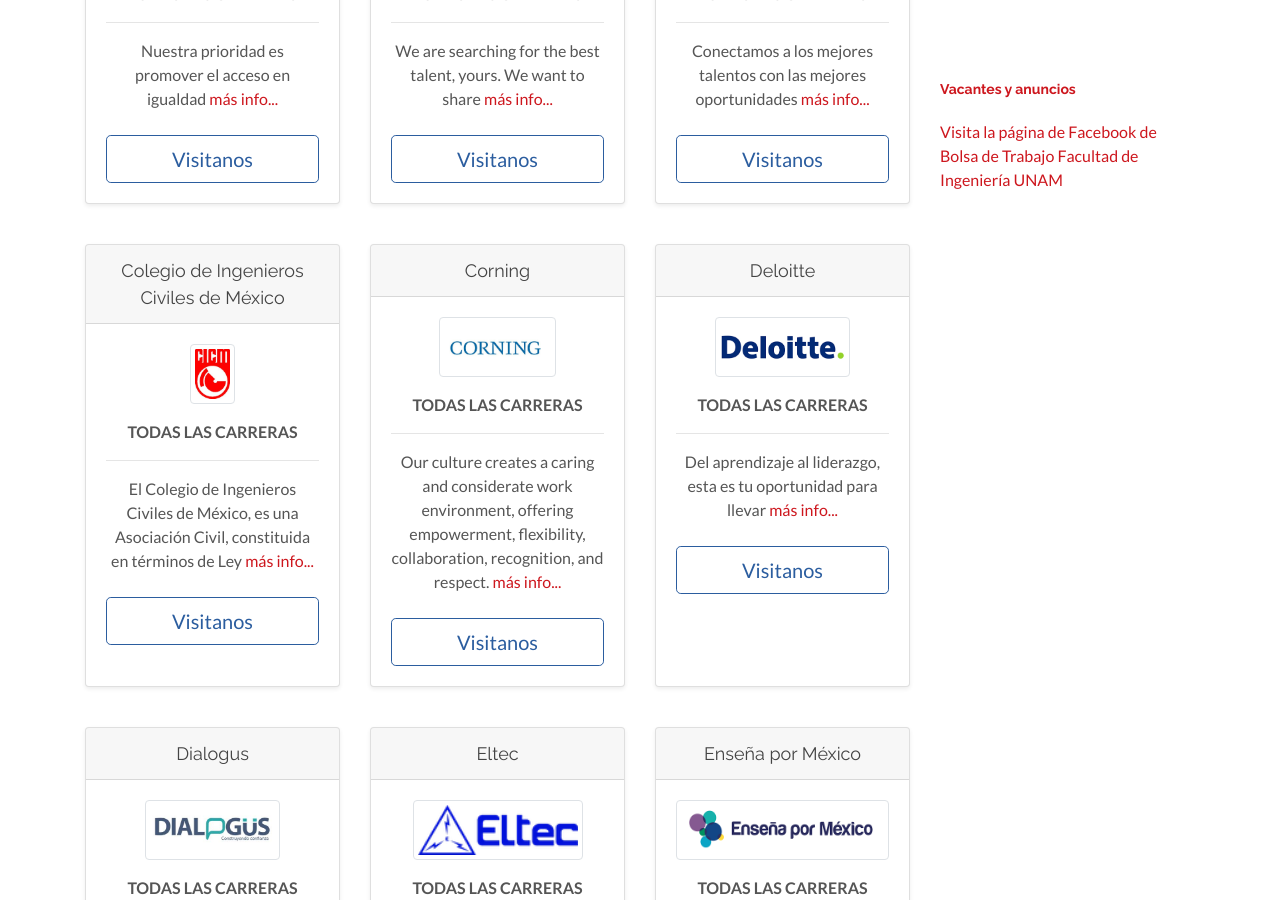
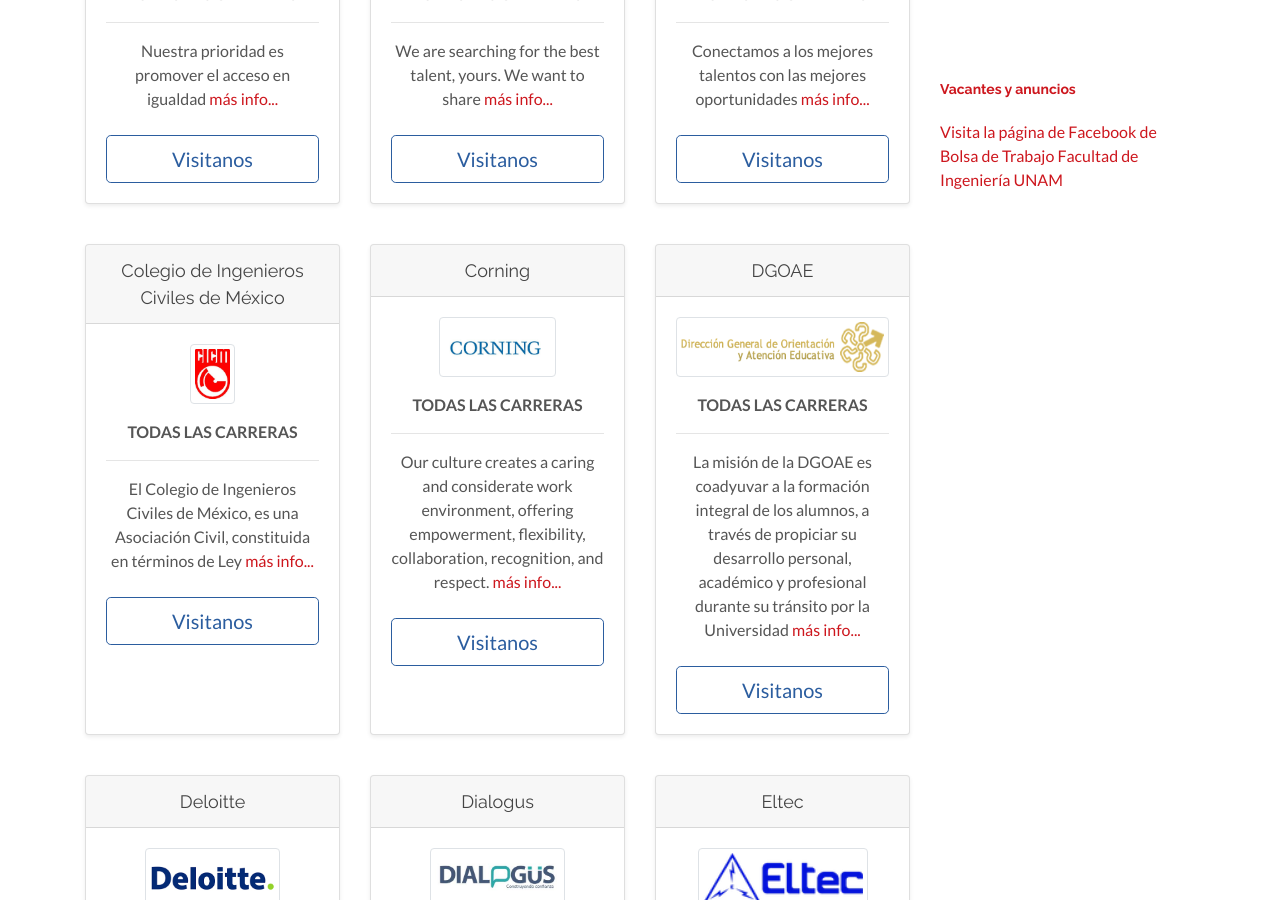
Before and after one commit to feria-empleo-facultad-ingenieria/2019, a Jekyll site: the page built from empresas.html, in a window 1280 px wide and 900 px high, scrolled down 1023 px. Built offline with Jekyll 4.4.1, drawn with Linux system fonts in a browser that asks for light colours; some of the changed text lies outside the part shown.

Commit message:
initial commit

```diff
--- a/_data/companies.yml
+++ b/_data/companies.yml
@@ -6,8 +6,8 @@
   teaser: Accenture is a leading global professional services company, providing
   abstract: Accenture is a leading global professional services company, providing a broad range of services and solutions in strategy, consulting, digital, technology and operations.
   stand: S/A
-  height1: 100px
-
+  height1: 40px
+  height: 80px
 #- siteurl: https://www.alstom.com/
 #  logourl: images/companies/alstom.jpg
 #  name: Alstom
@@ -23,7 +23,8 @@
   teaser: While our impact on the world is big, we offer many of the advantages of a smaller organization.
   abstract: While our impact on the world is big, we offer many of the advantages of a smaller organization. Every employee has a real opportunity to make important contributions that directly benefit our customers and drive our success.
   stand: S/A
-  height1: 100px
+  height1: 30px
+  height: 80px
 
 - siteurl: https://www.audi.com/corporate/en/careers.html
   logourl: images/companies/audi.png
@@ -32,6 +33,8 @@
   teaser: Audi offers you a modern work environment with many additional
   abstract: Audi offers you a modern work environment with many additional, personalized benefits, training and development options, health programs, as well as a support for your personal life and career. We incentivize young people and experienced professionals alike to contribute with their knowledge and skills in a targeted manner. Whether you are looking to start your professional journey, attend a dual university or take the next career step, Audi is a powerful partner, who gives you the flexibility you need for your personal growth.
   stand: S/A
+  height1: 40px
+  height: 80px
 
 - siteurl: https://www.banamex.com/gentebanamex/
   logourl: images/companies/citibanamex.jpg
@@ -40,6 +43,8 @@
   teaser: Nuestra prioridad es promover el acceso en igualdad
   abstract: Nuestra prioridad es promover el acceso en igualdad de términos para ambos géneros al empleo y crecimiento profesional en la empresa, así como a la capacitación y participación en los procesos de toma de decisiones.
   stand: S/A
+  height1: 40px
+  height: 80px
 
 - siteurl: https://www.bancomer.com
   logourl: images/companies/bancomer.jpg
@@ -48,6 +53,8 @@
   teaser: We are searching for the best talent, yours. We want to share
   abstract: We are searching for the best talent, yours. We want to share with you the values that makes us strong and allow us to keep creating opportunities through empathy and integrity, while thinking big and always putting the customer first. We are looking for committed professionals who work as one team, like you.
   stand: S/A
+  height1: 40px
+  height: 80px
 
 - siteurl: http://www.ciadetalentos.com.mx/
   logourl: images/companies/ciatalentos.jpg
@@ -56,6 +63,8 @@
   teaser: Conectamos a los mejores talentos con las mejores oportunidades
   abstract: Conectamos a los mejores talentos con las mejores oportunidades, y desarrollamos tanto empresas como personas para que alcancen, todos los días, la mejor versión de sí mismos. El Grupo Cia de Talentos es mucho más que una consultora de selección y desarrollo somos una empresa de educación para la carrera. Creemos en el potencial de todos en cada uno siempre existe un talento capaz de transformar y movilizar a las empresas y a la sociedad. Para eso trabajamos.
   stand: S/A
+  height1: 40px
+  height: 80px
 
 - siteurl: http://cicm.org.mx/
   logourl: images/companies/cicm.jpg
@@ -64,6 +73,8 @@
   teaser: El Colegio de Ingenieros Civiles de México, es una Asociación Civil, constituida en términos de Ley
   abstract: El Colegio de Ingenieros Civiles de México, es una Asociación Civil, constituida en términos de Ley, que se rige por su estatuto y la Ley Reglamentaria del Artículo Quinto Constitucional, que regula el Ejercicio de las Profesiones. Tiene por objeto, asegurar que el ejercicio profesional de la ingeniería civil en México se realice en el más alto plano legal, ético, moral.
   stand: S/A
+  height1: 30px
+  height: 80px
 
 - siteurl: https://www.corning.com/worldwide/en/careers.html
   logourl: images/companies/corning.jpg
@@ -72,6 +83,18 @@
   teaser: Our culture creates a caring and considerate work environment, offering empowerment, flexibility, collaboration, recognition, and respect.
   abstract: Our culture creates a caring and considerate work environment, offering empowerment, flexibility, collaboration, recognition, and respect. It’s a culture of learning and innovation, where mentoring and being mentored go hand-in-hand. Our leaders are always approachable and value the contributions of every employee
   stand: S/A
+  height1: 40px
+  height: 80px
+
+- siteurl: http://www.dgoae.unam.mx/index.html
+  logourl: images/companies/DGOAE.png
+  name: DGOAE
+  carreras: TODAS LAS CARRERAS
+  teaser: La misión de la DGOAE es coadyuvar a la formación integral de los alumnos, a través de propiciar su desarrollo personal, académico y profesional durante su tránsito por la Universidad
+  abstract: Coadyuvar a la formación integral de los alumnos, a través de propiciar su desarrollo personal, académico y profesional durante su tránsito por la Universidad, mediante la prestación de diversos servicios educativos y de orientación, con los que se les proporcione apoyos y estímulos para favorecer la calidad de su permanencia y desempeño académico; información que los apoye en la toma de decisiones; oportunidad para aplicar sus conocimientos y habilidades profesionales en la solución de problemas de su comunidad, fomentando en ellos una conciencia de servicio y retribución a la sociedad; y estrategias que les faciliten su incorporación al mercado laboral.
+  stand: S/A
+  height1: 20px
+  height: 60px
 
 - siteurl: https://jobs2.deloitte.com/mx/es?icid=top_job-search&amp;id=mx
   logourl: images/companies/deloitte.jpg
@@ -80,6 +103,8 @@
   teaser: Del aprendizaje al liderazgo, esta es tu oportunidad para llevar
   abstract: ¿Estás preparado para aplicar tus conocimientos y experiencias a desafíos nuevos y emocionantes? Del aprendizaje al liderazgo, esta es tu oportunidad para llevar tu carrera al siguiente nivel. Busca una oferta de empleo e inscríbete hoy.
   stand: S/A
+  height1: 40px
+  height: 80px
 
 - siteurl: http://www.dialogus.com.mx/
   logourl: images/companies/dialogus.jpg
@@ -88,6 +113,8 @@
   teaser: Somos una firma de consultoría dedicada a construir confianza al interior de nuestros clientes mediante servicios especializados
   abstract: Somos una firma de consultoría dedicada a construir confianza al interior de nuestros clientes mediante servicios especializados y prácticas de negocio innovadoras generando eficiencias y prosperidad.
   stand: S/A
+  height1: 40px
+  height: 80px
 
 - siteurl: https://www.eltec.mx/
   logourl: images/companies/eltec.webp
@@ -96,6 +123,8 @@
   teaser: Eltec emplea a más de 250 personas y tiene la certificación ISO-9000.
   abstract: Eltec emplea a más de 250 personas y tiene la certificación ISO-9000. También contamos con certificación CSA y varias patentes.
   stand: S/A
+  height1: 30px
+  height: 50px
 
 - siteurl: http://www.ensenapormexico.org/sumate-al-staff
   logourl: images/companies/ensena.png
@@ -104,6 +133,8 @@
   teaser: Conformamos una red de aliados y líderes profesionistas con perfil de excelencia y liderazgo
   abstract: Conformamos una red de aliados y líderes profesionistas con perfil de excelencia y liderazgo transformacional (Profesionales Enseña por México), comprometidos con el país en impactar de manera directa en el ámbito académico y social, dentro y fuera de las aulas de Educación Básica & Media Superior, y Primera Infancia.
   stand: S/A
+  height1: 25px
+  height: 80px
 
 - siteurl: http://www.gaya.mx/
   logourl: images/companies/gaya.jpg
@@ -112,6 +143,8 @@
   teaser: GAYA es una historia de crecimiento sostenido, madurez institucional
   abstract: GAYA es una historia de crecimiento sostenido, madurez institucional y orientación al cliente, cimentada en la solidez financiera de la empresa. Nuestros clientes cuentan con el respaldo de fianzas y garantías ofrecidas directamente por GAYA, del uso de tecnología de punta y de nuestra experiencia en campo para temas de sustentabilidad LEED® y procesos certificados de Lean Construction.
   stand: S/A
+  height1: 40px
+  height: 80px
 
 - siteurl: https://www.gm.com.mx/corporativo/empleo_gm/
   logourl: images/companies/gm2.png
@@ -120,6 +153,8 @@
   teaser: Conoce nuestras áreas de desarrollo y encuentra información acerca de nuestro proceso de selección.
   abstract: Conoce nuestras áreas de desarrollo y encuentra información acerca de nuestro proceso de selección. Aquí podrás registrarte y aplicar a las oportunidades de empleo disponibles.
   stand: S/A
+  height1: 30px
+  height: 80px
 
 #- siteurl: https://www.goldcorp.com/English/home/default.aspx
 #  logourl: images/companies/goldcorp.png
@@ -128,6 +163,7 @@
 #  teaser: Goldcorp es una de las empresas productoras de oro de más rápido crecimiento del mundo
 #  abstract: Goldcorp es una de las empresas productoras de oro de más rápido crecimiento del mundo, con operaciones y proyectos en desarrollo localizados en jurisdicciones seguras en distintos puntos del continente americano. Goldcorp, una empresa canadiense con sede en Vancouver, Columbia Británica, emplea a más de 15,000 personas.
 #  stand: S/A
+#  height1: 40px
 
 - siteurl: http://www.henkel.mx/index.htm
   logourl: images/companies/henkel.jpg
@@ -136,6 +172,8 @@
   teaser: El pensamiento emprendedor es parte de nuestra identidad. Únete a nuestros equipos
   abstract: El pensamiento emprendedor es parte de nuestra identidad. Únete a nuestros equipos diversos y globales y comienza cada día convirtiendo tus ideas en realidad. Puedes elegir entre innumerables oportunidades y desarrollar tu carrera al mismo tiempo que das forma activamente a las marcas y tecnologías de Henkel.
   stand: S/A
+  height1: 40px
+  height: 80px
 
 - siteurl: https://www.hilti.com.mx/
   logourl: images/companies/hilti.jpg
@@ -144,6 +182,8 @@
   teaser: ¿Buscas empleo? Consulta nuestras vacantes de empleo, las cuales puedes filtrar ya sea por área o país.
   abstract: ¿Buscas empleo? Consulta nuestras vacantes de empleo, las cuales puedes filtrar ya sea por área o país. Si no consigues el trabajo de tus sueños, sigue buscando, ya que actualizamos nuestra información con regularidad, o también puedes enviarnos tu postulación.
   stand: S/A
+  height1: 25px
+  height: 60px
 
 - siteurl: https://www.honeywell.com/careers
   logourl: images/companies/honeywell.png
@@ -152,6 +192,8 @@
   teaser: We combine physical products with software solutions to link people and businesses
   abstract: We combine physical products with software solutions to link people and businesses to the information they need to be more efficient, more productive and more connected.
   stand: S/A
+  height1: 30px
+  height: 80px
 
 - siteurl: http://career.huawei.com/reccampportal/#campus4/content.html
   logourl: images/companies/huawei.png
@@ -160,6 +202,8 @@
   teaser: Heroes may come from anywhere. Everyone who makes a contribution should be rewarded
   abstract: Heroes may come from anywhere. Everyone who makes a contribution should be rewarded. Come and experience customer centricity and inspiring dedication, and build a Better Connected World with us
   stand: S/A
+  height1: 25px
+  height: 80px
 
 - siteurl: https://www-05.ibm.com/employment/mx-es/?lnk=mca_mxes
   logourl: images/companies/ibm.jpg
@@ -168,6 +212,8 @@
   teaser: En IBM, el trabajo es más que un empleo, es una llamada. A construir. Diseñar. Crear código. Consultar.
   abstract: En IBM, el trabajo es más que un empleo, es una llamada. A construir. Diseñar. Crear código. Consultar. Pensar junto con los clientes y vender. Crear mercados. Inventar. Colaborar. No solo hacer algo mejor, sino intentar cosas que usted nunca pensó que fueran posibles. Liderar en esta nueva era de tecnología y resolver algunos de los problemas más desafiantes del mundo. Hagamos que la inteligencia trabaje.
   stand: S/A
+  height1: 40px
+  height: 80px
 
 - siteurl: https://www.ica.com.mx/ica-fluor
   logourl: images/companies/icafluor.jpg
@@ -176,14 +222,16 @@
   teaser: ICA-Fluor Daniel, S. de R.L. de C.V. (ICA Fluor) es una empresa conjunta formada por el
   abstract: ICA-Fluor Daniel, S. de R.L. de C.V. (ICA Fluor) es una empresa conjunta formada por el grupo mexicano de construcción e ingeniería ICA y la firma estadounidense de ingeniería, procura, construcción y mantenimiento Fluor Corp. Sus áreas de operación incluyen vías terrestres, puertos y obras marítimas, aeropuertos, agua, energía, obras subterráneas, transporte masivo, edificación social, industria, petróleo y gas, minería, desarrollo inmobiliario y prefabricación.
   stand: S/A
+  height1: 40px
+  height: 80px
 
-- siteurl: https://www.inroads.org.mx/
-  logourl: images/companies/inroads.jpg
-  name: Inroads
-  carreras: TODAS LAS CARRERAS
-  teaser: INROADS de México, A.C. es una organización no lucrativa que desde 1996 está dedicada a detectar
-  abstract: INROADS de México, A.C. es una organización no lucrativa que desde 1996 está dedicada a detectar y formar talento entre jóvenes universitarios de bajos recursos económicos. Ofrecemos un programa de formación integral en alianza con empresas altamente reconocidas impulsando el desarrollo personal y profesional de los jóvenes.
-  stand: S/A
+#- siteurl: https://www.inroads.org.mx/
+#  logourl: images/companies/inroads.jpg
+#  name: Inroads
+#  carreras: TODAS LAS CARRERAS
+#  teaser: INROADS de México, A.C. es una organización no lucrativa que desde 1996 está dedicada a detectar
+#  abstract: INROADS de México, A.C. es una organización no lucrativa que desde 1996 está dedicada a detectar y formar talento entre jóvenes universitarios de bajos recursos económicos. Ofrecemos un programa de formación integral en alianza con empresas altamente reconocidas impulsando el desarrollo personal y profesional de los jóvenes.
+#  stand: S/A
 
 - siteurl: https://kionetworks.com
   logourl: images/companies/kio2.png
@@ -192,6 +240,8 @@
   teaser: Somos una empresa fundada en 2002, con capital 100% mexicano. Ofrecemos un amplio portafolio de infraestructuras
   abstract: Somos una empresa fundada en 2002, con capital 100% mexicano. Ofrecemos un amplio portafolio de infraestructuras y servicios de tecnologías de información de misión crítica, dentro de los más altos niveles de calidad y procesos internacionales. Contamos con 38 Centros de Datos de alta densidad y disponibilidad, los más modernos y robustos de la región, distribuidos en México, Centroamérica, El Caribe y Europa.
   stand: S/A
+  height1: 40px
+  height: 80px
 
 - siteurl: http://www.managementsolutions.com/site/ESP/default.htm
   logourl: images/companies/managementsolutions.jpg
@@ -200,6 +250,8 @@
   teaser: Management Solutions es una firma internacional de consultoría, centrada en el asesoramiento
   abstract: Management Solutions es una firma internacional de consultoría, centrada en el asesoramiento de negocio, finanzas, riesgos, organización, tecnología y procesos.
   stand: S/A
+  height1: 30px
+  height: 80px
 
 - siteurl: https://www.mobiik.com/careers
   logourl: images/companies/mobiik.png
@@ -208,6 +260,8 @@
   teaser: Mobiik is a daring and dynamic company that remains at the forefront of technology and its trends.
   abstract: Mobiik is a daring and dynamic company that remains at the forefront of technology and its trends. We also focus on the selection and recruitment of collaborators, so that we can count on the very best.
   stand: S/A
+  height1: 30px
+  height: 80px
 
 - siteurl: https://www.oracle.com/corporate/careers/
   logourl: images/companies/oracle.png
@@ -216,6 +270,8 @@
   teaser: Experience an exciting, rewarding, and impactful career.
   abstract: Experience an exciting, rewarding, and impactful career. Over the past forty years, Oracle’s mission has been to transform our world for the better through innovative technologies that modernize cities and bridge communities—while changing lives. Join us and allow your passions to fuel our continued innovations.
   stand: S/A
+  height1: 40px
+  height: 80px
 
 - siteurl: http://www.probecarios.com/v2/
   logourl: images/companies/probecarios.jpg
@@ -224,6 +280,8 @@
   teaser: Somos una organización 100% mexicana.A través del esfuerzo, perseverancia y nuestros valores
   abstract: Somos una organización 100% mexicana.A través del esfuerzo, perseverancia y nuestros valores éticos profesionales, nos hemos convertido en la organización líder y de mayor reconocimiento en el ramo.
   stand: S/A
+  height1: 40px
+  height: 80px
 
 - siteurl: http://www.pg.com/es_LATAM/MX/
   logourl: images/companies/pg.jpg
@@ -232,6 +290,8 @@
   teaser: Day 1. It’s something everyone experiences when they join a new company, whether they’re
   abstract: Day 1. It’s something everyone experiences when they join a new company, whether they’re a student, a recent graduate or a seasoned professional. P&G’s Day 1 starts with you doing something that matters – making an impact on the world, P&G brands, and your career.
   stand: S/A
+  height1: 40px
+  height: 80px
 
 - siteurl: http://canalempleo.sacyr.com/
   logourl: images/companies/sacyr.jpg
@@ -240,6 +300,8 @@
   teaser: En Sacyr somos una Grupo global, con una fuerte vocación internacional e importantes y
   abstract: En Sacyr somos una Grupo global, con una fuerte vocación internacional e importantes y ambiciosos objetivos. Actualmente llevamos a cabo proyectos innovadores de alto valor en 28 países en los 5 continentes y buscamos continuamente nuevas posibilidades de crecimiento fuera de nuestras fronteras. Trabajamos con un espíritu global en el que la multiculturalidad nos enriquece y creemos que no hay fronteras para el talento.
   stand: S/A
+  height1: 40px
+  height: 80px
 
 - siteurl: http://sefi.org.mx/index/nosotros
   logourl: images/companies/sefi.png
@@ -248,6 +310,8 @@
   teaser: El 19 de septiembre de 1962, se fundó la Sociedad de Exalumnos de la Facultad de Ingeniería, A.C. (SEFI)
   abstract: En respuesta a la invitación del Rector Ignacio Chávez, el 19 de septiembre de 1962, se fundó la Sociedad de Exalumnos de la Facultad de Ingeniería, A.C. (SEFI). La cual tiene como objetivo colaborar moral y materialmente con la Universidad y con la Facultad de Ingeniería, organismos que tienen como fines la docencia, la investigación y la difusión de la cultura. Hoy en día, representa un ejemplo a seguir para toda la comunidad universitaria en apoyo a su Alma Mater.
   stand: S/A
+  height1: 40px
+  height: 80px
 
 - siteurl: http://www.ternium.com
   logourl: images/companies/ternium.PNG
@@ -256,6 +320,8 @@
   teaser: La cultura laboral que distingue a Ternium se apoya en la excelencia y la mirada estratégica
   abstract: La cultura laboral que distingue a Ternium se apoya en la excelencia y la mirada estratégica. Por lo tanto, se buscan talentos en los mejores centros educativos y se enfatizan los programas de crecimiento profesional para sostener en el tiempo el alto nivel de técnicos y profesionales.
   stand: S/A
+  height1: 50px
+  height: 80px
 
 - siteurl: http://www.techint-ingenieria.com/es/carreras
   logourl: images/companies/techint.png
@@ -264,6 +330,8 @@
   teaser: Techint Ingeniería y Construcción lo invita a participar de una compañía
   abstract: Techint Ingeniería y Construcción lo invita a participar de una compañía en donde cada proyecto es una oportunidad única para crecer y adquirir nuevas experiencias.
   stand: S/A
+  height1: 25px
+  height: 50px
 
 - siteurl: http://towasoftware.com/
   logourl: images/companies/towa.png
@@ -272,6 +340,8 @@
   teaser: Towa has devoted over a decade to the research, development and application of engineering processes around the analysis
   abstract: Towa has devoted over a decade to the research, development and application of engineering processes around the analysis and development of information systems. Our standard for application delivery industrial-grade applications with a maximum 1 defect for 20,000 lines of code.
   stand: S/A
+  height1: 40px
+  height: 80px
 
 - siteurl: http://www.walmartmexico.com.mx/bolsa-de-trabajo-mex-cam.html
   logourl: images/companies/walmart.jpg
@@ -280,6 +350,8 @@
   teaser: ¿Qué vas a encontrar cuando te unas a la mayor cadena minorista del mundo?
   abstract: Amamos lo que hacemos. ¿Qué vas a encontrar cuando te unas a la mayor cadena minorista del mundo? La oportunidad de impactar en la comunidad que vives y en la que trabajas, innovar para la próxima generación de clientes y construir una carrera haciendo lo que amas.
   stand: S/A
+  height1: 40px
+  height: 80px
 
 - siteurl: http://www.yaxche.mx/
   logourl: images/companies/yaxche.png
@@ -288,6 +360,8 @@
   teaser: Somos apasionados del desarrollo de software.
   abstract: Somos apasionados del desarrollo de software.
   stand: S/A
+  height1: 40px
+  height: 80px
 
 - siteurl: http://www.zuma-ti.com.mx/es/
   logourl: images/companies/zuma2.png
@@ -296,6 +370,8 @@
   teaser: En Zuma nos gusta el talento y creemos en las personas, sabemos que
   abstract: En Zuma nos gusta el talento y creemos en las personas, sabemos que estamos hechos del tamaño y calidad de la gente que trabaja con nosotros, estamos confirmados por la entereza y grandeza del personal, por eso, Zuma es una gran opción para trabajar. Nosotros apoyamos el crecimiento, capacitando continuamente, brindando oportunidades de desarrollo de acuerdo a tus propias necesidades y requerimientos. Somos una empresa emprendedora, innovadora y con la firme convicción de convertirnos en punta de lanza en nuestro sector. Al ser parte de Zuma, te sumas a la experiencia y confirmas el modelo de calidad, ¡ingresas a las filas creadoras!.
   stand: S/A
+  height1: 40px
+  height: 80px
 
 - siteurl: https://www.zte.com.cn/global/
   logourl: images/companies/zte.png
@@ -304,3 +380,5 @@
   teaser: ZTE is a world-leading comprehensive telecommunication solution
   abstract: ZTE is a world-leading comprehensive telecommunication solution provider, the largest telecommunication equipment listed company, as well as a top ranking ICT solutions provider.
   stand: S/A
+  height1: 30px
+  height: 50px
```
Also changed, not shown: index.html (+8 -8 lines), images/companies/dgoae.png (added), 6 other files.
